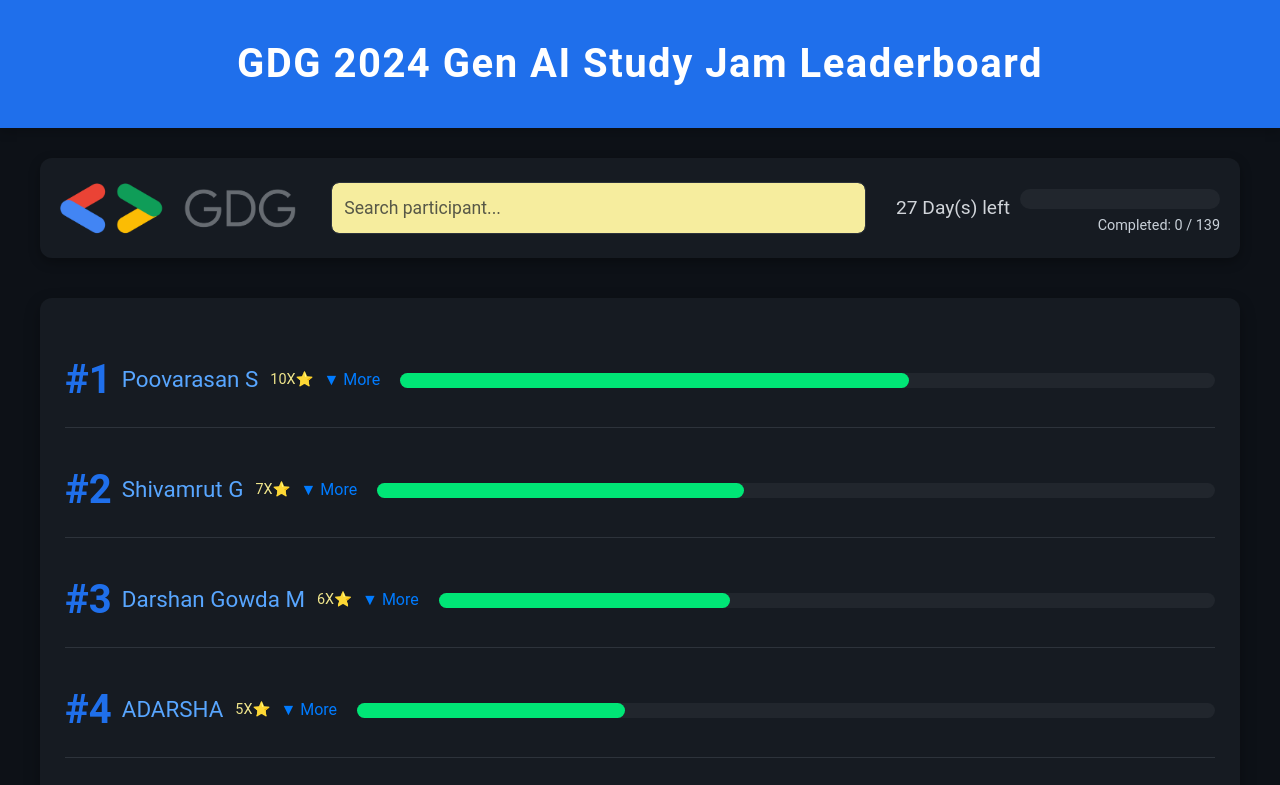
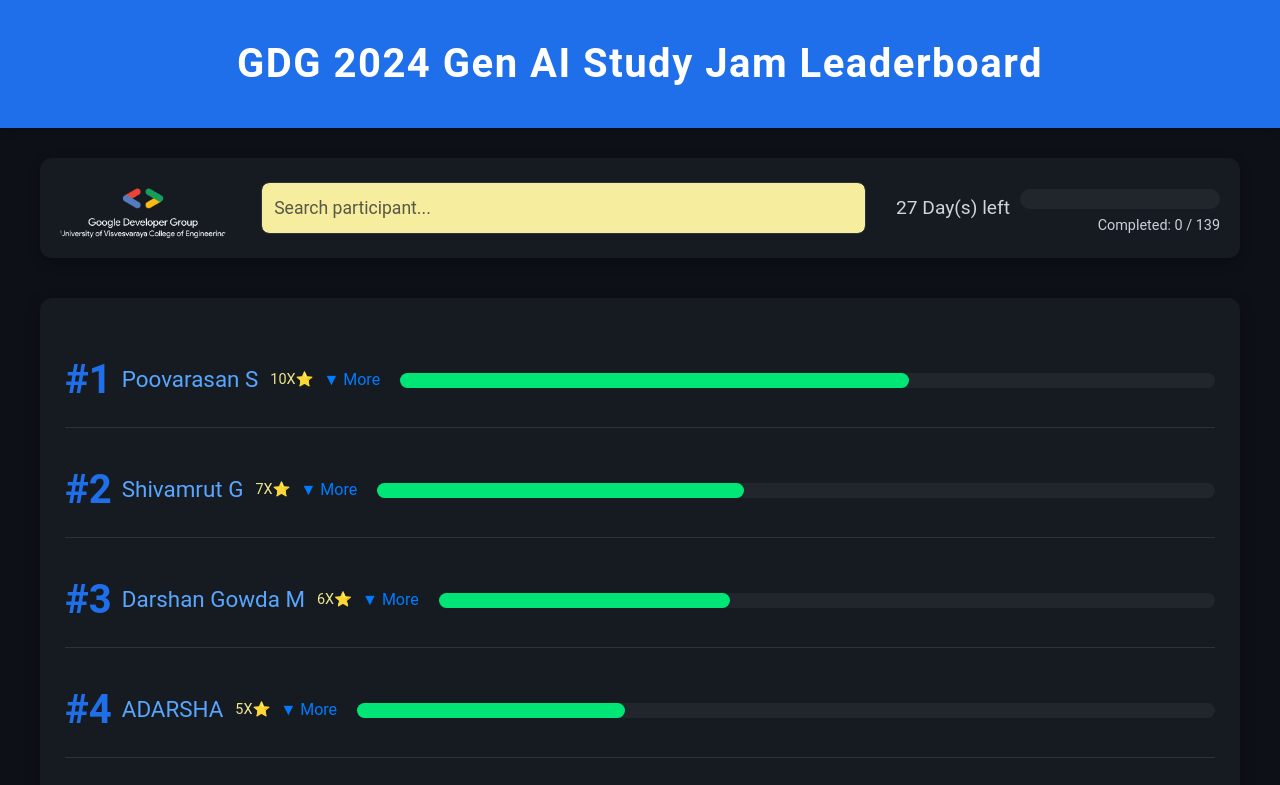
Before and after one commit to CharanTejaBS-cherrypy/Cherry_GDG_GenAI_Leaderboard, a plain HTML site: page index.html in a window 1280 px wide. Shown: the top 785 px of the page. Drawn offline with nearby package versions, Linux system fonts and the light colour scheme.

Commit message:
New GDG UVCE logo

```diff
--- a/index.html
+++ b/index.html
@@ -15,7 +15,7 @@
 
     <!-- Top bar with logo, search bar, countdown, and progress -->
     <div class="top-bar">
-        <img src="./img3.webp" alt="GDG Logo" class="gdg-logo">
+        <img src="./GDGuvce.png" alt="GDG Logo" class="gdg-logo">
 
         <div class="search-bar">
             <input type="text" id="search-input" placeholder="Search participant..." class="form-control">
```
